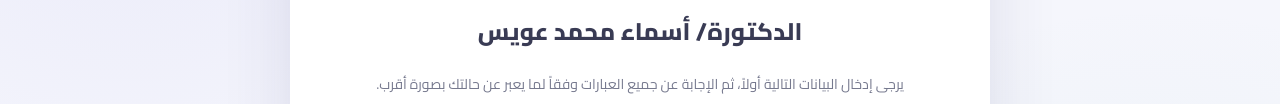
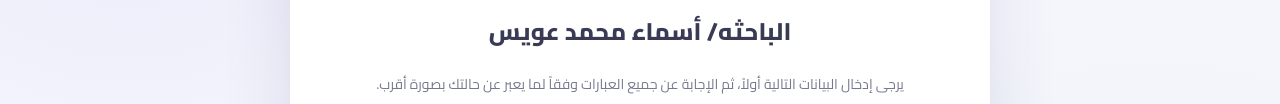
Before and after one commit to esmailmohammed814-design/mothers-stress-scale, a plain HTML site: page index.html in a window 1280 px wide. Shown: the part 333-437 px from the top of the page. Drawn offline with Linux system fonts and the light colour scheme.

Commit message:
Update dashboard

```diff
--- a/index.html
+++ b/index.html
@@ -80,7 +80,7 @@
                     </h1>
 
                     <div class="doctor-name">
-                        الدكتورة/ أسماء محمد عويس
+                        الباحثه/ أسماء محمد عويس
                     </div>
 
                     <p class="intro-description">
```
